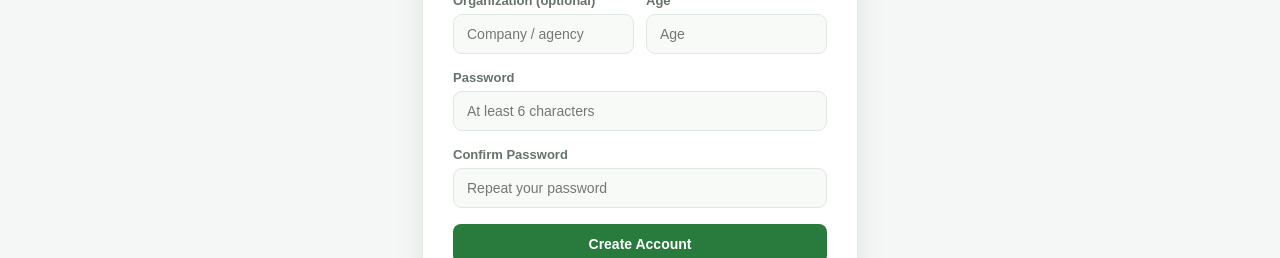
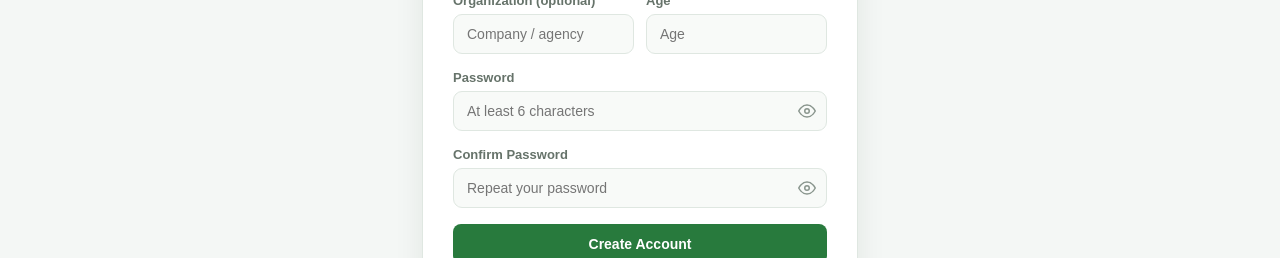
Before and after one commit to Rajtiwari3469/packpure, a React (Vite) app: page /signup in a window 1280 px wide. Shown: the part 519-777 px from the top of the page. Built offline with nearby package versions, Linux system fonts and the light colour scheme; no server answers.

Commit message:
Add show/hide password eye toggle on all public and admin password fields

```diff
--- a/src/App.css
+++ b/src/App.css
@@ -2605,6 +2605,41 @@ input:focus-visible {
   outline: 2px solid var(--accent-focus);
   outline-offset: 1px;
   border-color: var(--accent);
+}
+
+.pp-pwd-wrap {
+  position: relative;
+  display: flex;
+  align-items: center;
+}
+
+.pp-pwd-wrap input {
+  padding-right: 42px;
+}
+
+.pp-pwd-toggle {
+  position: absolute;
+  right: 4px;
+  top: 50%;
+  transform: translateY(-50%);
+
+  display: inline-flex;
+  align-items: center;
+  justify-content: center;
+
+  width: 32px;
+  height: 32px;
+  padding: 0;
+  border: none;
+  background: transparent;
+  color: var(--text-tertiary);
+  cursor: pointer;
+  border-radius: 8px;
+}
+
+.pp-pwd-toggle:hover {
+  color: var(--accent);
+  background: var(--accent-soft);
 }
 
 .pp-field-row {
--- a/src/admin.css
+++ b/src/admin.css
@@ -623,18 +623,28 @@
 }
 .adm-pwd input {
   width: 100%;
+  padding-right: 40px;
 }
 .adm-pwd-toggle {
   position: absolute;
-  right: 8px;
+  right: 6px;
   top: 50%;
   transform: translateY(-50%);
+  display: inline-flex;
+  align-items: center;
+  justify-content: center;
+  width: 30px;
+  height: 30px;
+  padding: 0;
   background: none;
   border: none;
+  border-radius: 8px;
   color: var(--adm-g);
-  font-size: 12px;
   cursor: pointer;
-  font-weight: 600;
+}
+.adm-pwd-toggle:hover {
+  color: var(--adm-blue);
+  background: var(--adm-border);
 }
 .adm-field-head {
   display: flex;
--- a/src/admin/AdminLogin.jsx
+++ b/src/admin/AdminLogin.jsx
@@ -98,8 +98,19 @@ export default function AdminLogin() {
                 placeholder="••••••••"
                 autoComplete="current-password"
               />
-              <button type="button" className="adm-pwd-toggle" onClick={() => setShow((v) => !v)}>
-                {show ? "Hide" : "Show"}
+              <button type="button" className="adm-pwd-toggle" onClick={() => setShow((v) => !v)} aria-label={show ? "Hide password" : "Show password"} title={show ? "Hide password" : "Show password"}>
+                {show ? (
+                  <svg viewBox="0 0 24 24" width="18" height="18" fill="none" stroke="currentColor" strokeWidth="2" strokeLinecap="round" strokeLinejoin="round" aria-hidden="true">
+                    <path d="M17.94 17.94A10.07 10.07 0 0 1 12 20c-7 0-11-8-11-8a18.45 18.45 0 0 1 5.06-5.94" />
+                    <path d="M9.9 4.24A9.12 9.12 0 0 1 12 4c7 0 11 8 11 8a18.5 18.5 0 0 1-2.16 3.19" />
+                    <line x1="1" y1="1" x2="23" y2="23" />
+                  </svg>
+                ) : (
+                  <svg viewBox="0 0 24 24" width="18" height="18" fill="none" stroke="currentColor" strokeWidth="2" strokeLinecap="round" strokeLinejoin="round" aria-hidden="true">
+                    <path d="M1 12s4-8 11-8 11 8 11 8-4 8-11 8-11-8-11-8z" />
+                    <circle cx="12" cy="12" r="3" />
+                  </svg>
+                )}
               </button>
             </div>
           </label>
--- /dev/null
+++ b/src/components/PasswordField.jsx
@@ -0,0 +1,52 @@
+import { useState } from "react";
+
+export default function PasswordField({
+  value,
+  onChange,
+  label,
+  placeholder,
+  id,
+  autoComplete,
+  disabled,
+}) {
+  const [show, setShow] = useState(false);
+
+  return (
+    <div className="pp-field">
+      <label htmlFor={id}>{label}</label>
+      <div className="pp-pwd-wrap">
+        <input
+          id={id}
+          name={id}
+          type={show ? "text" : "password"}
+          autoComplete={autoComplete}
+          placeholder={placeholder}
+          value={value}
+          onChange={onChange}
+          disabled={disabled}
+        />
+        <button
+          type="button"
+          className="pp-pwd-toggle"
+          onClick={() => setShow((v) => !v)}
+          aria-label={show ? "Hide password" : "Show password"}
+          title={show ? "Hide password" : "Show password"}
+          tabIndex={-1}
+        >
+          {show ? (
+            <svg viewBox="0 0 24 24" width="18" height="18" fill="none" stroke="currentColor" strokeWidth="2" strokeLinecap="round" strokeLinejoin="round" aria-hidden="true">
+              <path d="M17.94 17.94A10.07 10.07 0 0 1 12 20c-7 0-11-8-11-8a18.45 18.45 0 0 1 5.06-5.94" />
+              <path d="M9.9 4.24A9.12 9.12 0 0 1 12 4c7 0 11 8 11 8a18.5 18.5 0 0 1-2.16 3.19" />
+              <line x1="1" y1="1" x2="23" y2="23" />
+            </svg>
+          ) : (
+            <svg viewBox="0 0 24 24" width="18" height="18" fill="none" stroke="currentColor" strokeWidth="2" strokeLinecap="round" strokeLinejoin="round" aria-hidden="true">
+              <path d="M1 12s4-8 11-8 11 8 11 8-4 8-11 8-11-8-11-8z" />
+              <circle cx="12" cy="12" r="3" />
+            </svg>
+          )}
+        </button>
+      </div>
+    </div>
+  );
+}
--- a/src/pages/LoginPage.jsx
+++ b/src/pages/LoginPage.jsx
@@ -2,6 +2,7 @@ import { useState } from "react";
 import { Link, useNavigate, useSearchParams } from "react-router-dom";
 import { showSuccess, showError } from "../notify.jsx";
 import { useAuth } from "../auth.jsx";
+import PasswordField from "../components/PasswordField.jsx";
 
 export default function LoginPage() {
   const { login } = useAuth();
@@ -84,18 +85,14 @@ export default function LoginPage() {
             />
           </div>
 
-          <div className="pp-field">
-            <label htmlFor="password">Password</label>
-            <input
+          <PasswordField
             id="password"
-              name="password"
-              type="password"
+            label="Password"
             autoComplete="current-password"
             placeholder="Your password"
             value={form.password}
             onChange={handleChange}
           />
-          </div>
 
           <button
             type="submit"
--- a/src/pages/Settings.jsx
+++ b/src/pages/Settings.jsx
@@ -1,6 +1,7 @@
 import { useState } from "react";
 import { showSecurity, showError } from "../notify.jsx";
 import { api } from "../api.js";
+import PasswordField from "../components/PasswordField.jsx";
 
 export default function Settings() {
   const [form, setForm] = useState({
@@ -71,44 +72,32 @@ export default function Settings() {
         {error && <div className="pp-form-error">{error}</div>}
 
         <form className="pp-form" onSubmit={handleSubmit}>
-          <div className="pp-field">
-            <label htmlFor="currentPassword">Current Password</label>
-            <input
+          <PasswordField
             id="currentPassword"
-              name="currentPassword"
-              type="password"
+            label="Current Password"
             autoComplete="current-password"
             placeholder="Your current password"
             value={form.currentPassword}
             onChange={handleChange}
           />
-          </div>
 
-          <div className="pp-field">
-            <label htmlFor="newPassword">New Password</label>
-            <input
+          <PasswordField
             id="newPassword"
-              name="newPassword"
-              type="password"
+            label="New Password"
             autoComplete="new-password"
             placeholder="At least 6 characters"
             value={form.newPassword}
             onChange={handleChange}
           />
-          </div>
 
-          <div className="pp-field">
-            <label htmlFor="confirmPassword">Confirm New Password</label>
-            <input
+          <PasswordField
             id="confirmPassword"
-              name="confirmPassword"
-              type="password"
+            label="Confirm New Password"
             autoComplete="new-password"
             placeholder="Repeat your new password"
             value={form.confirmPassword}
             onChange={handleChange}
           />
-          </div>
 
           <button
             type="submit"
--- a/src/pages/SignupPage.jsx
+++ b/src/pages/SignupPage.jsx
@@ -2,6 +2,7 @@ import { useState } from "react";
 import { Link, useNavigate, useSearchParams } from "react-router-dom";
 import { showSuccess, showError } from "../notify.jsx";
 import { useAuth } from "../auth.jsx";
+import PasswordField from "../components/PasswordField.jsx";
 
 export default function SignupPage() {
   const { signup } = useAuth();
@@ -167,31 +168,23 @@ export default function SignupPage() {
             </div>
           </div>
 
-          <div className="pp-field">
-            <label htmlFor="password">Password</label>
-            <input
+          <PasswordField
             id="password"
-              name="password"
-              type="password"
+            label="Password"
             autoComplete="new-password"
             placeholder="At least 6 characters"
             value={form.password}
             onChange={handleChange}
           />
-          </div>
 
-          <div className="pp-field">
-            <label htmlFor="confirmPassword">Confirm Password</label>
-            <input
+          <PasswordField
             id="confirmPassword"
-              name="confirmPassword"
-              type="password"
+            label="Confirm Password"
             autoComplete="new-password"
             placeholder="Repeat your password"
             value={form.confirmPassword}
             onChange={handleChange}
           />
-          </div>
 
           <button
             type="submit"
```
Lines whose indentation alone changed are shown as unchanged.
